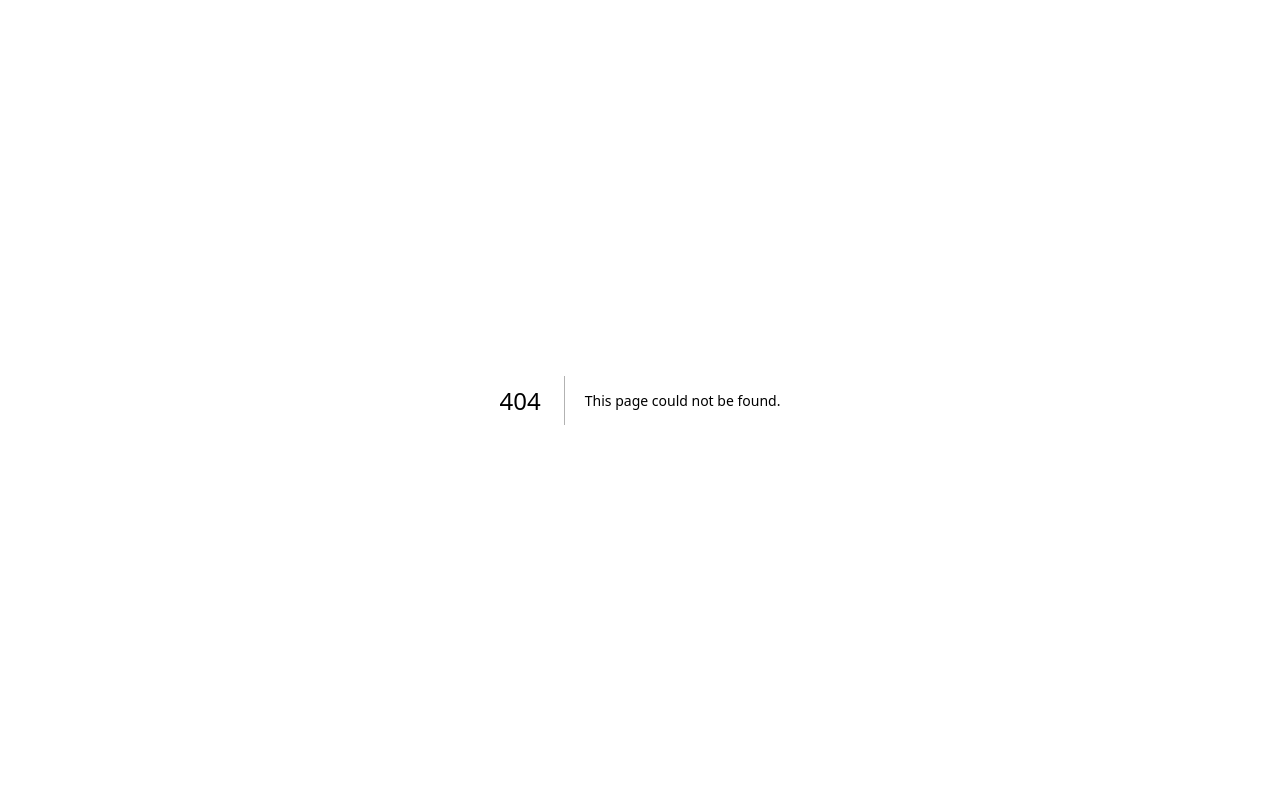
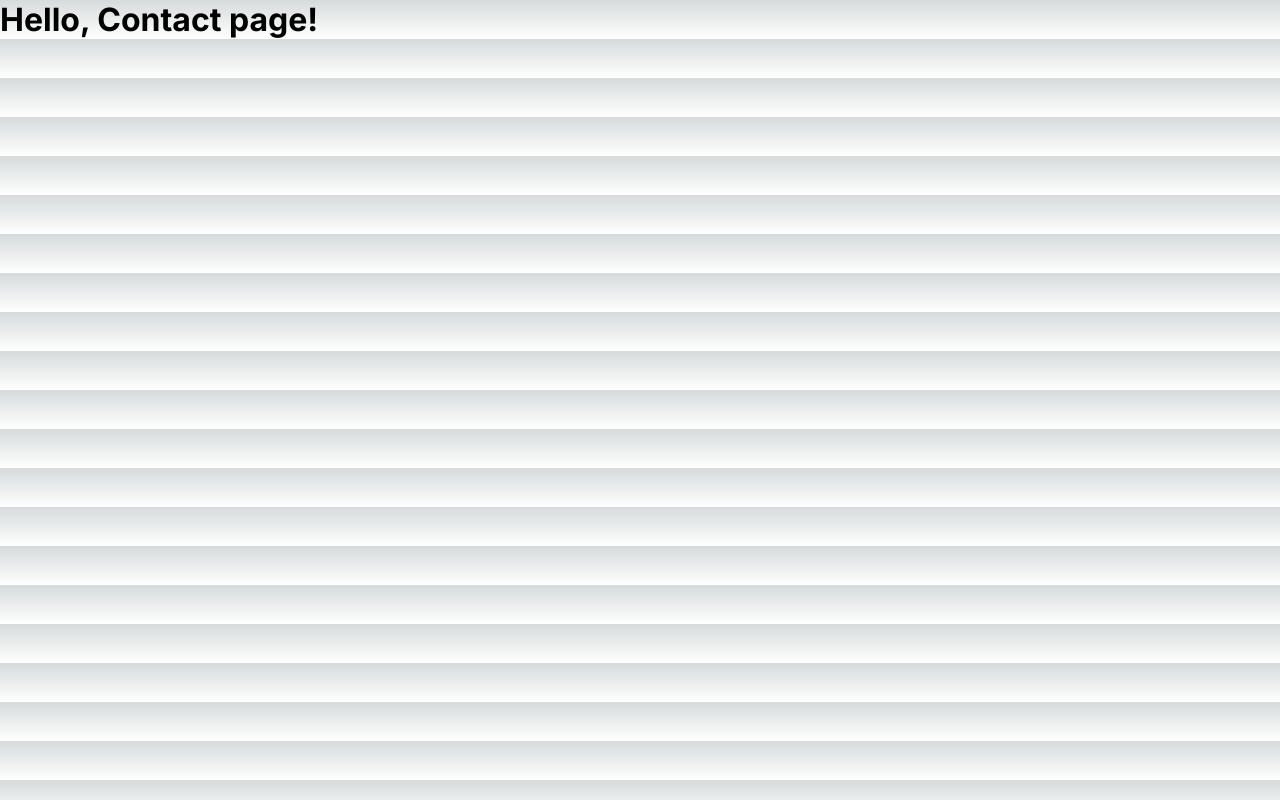
Before and after one commit to apeachicetea/nextjs_note, a Next.js app: page /about/contact in a window 1280 px wide. Before the commit this address had no page. Built offline with nearby package versions, Linux system fonts and the light colour scheme.

Commit message:
Static Routing(in pages)

```diff
--- /dev/null
+++ b/src/app/about/contact/page.tsx
@@ -0,0 +1,3 @@
+export default function Contact() {
+  return <h1>Hello, Contact page!</h1>;
+}
--- /dev/null
+++ b/src/app/about/page.tsx
@@ -0,0 +1,3 @@
+export default function About() {
+  return <h1>Hello, About page!</h1>;
+}
```
